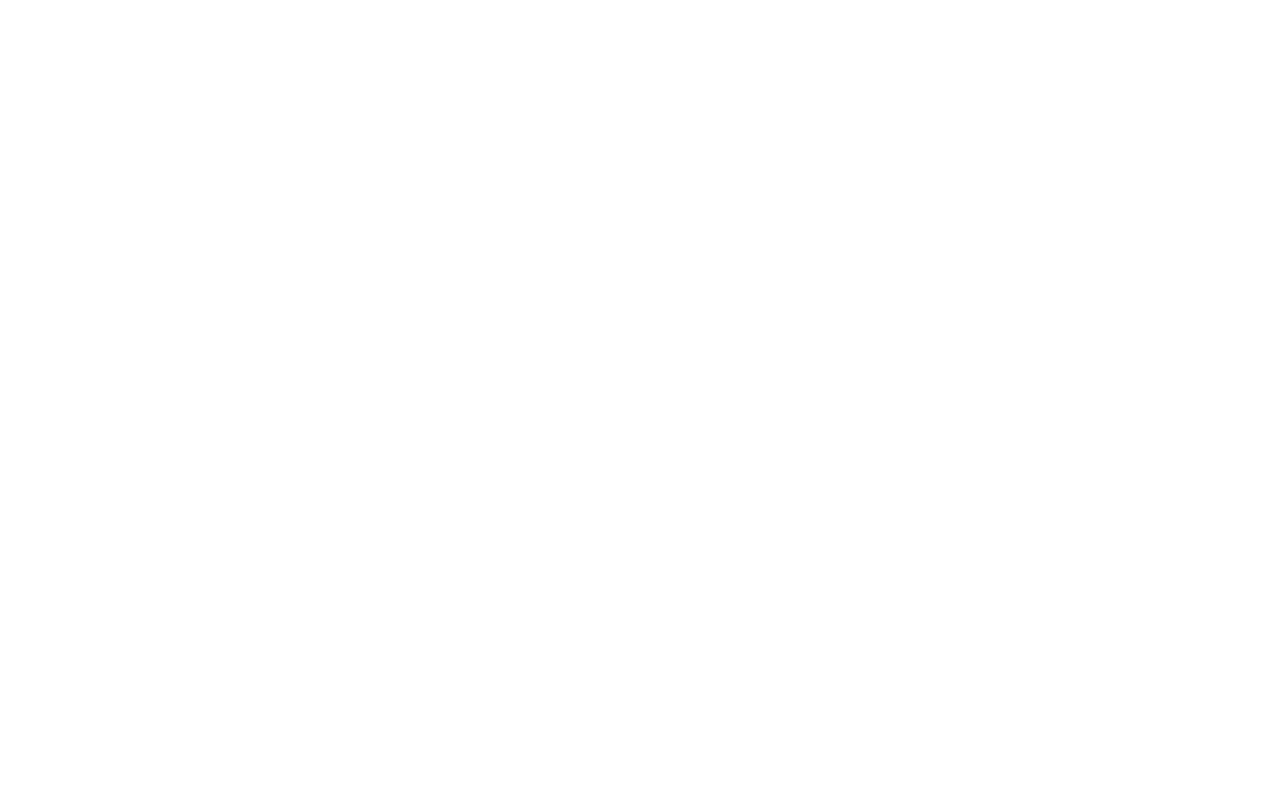
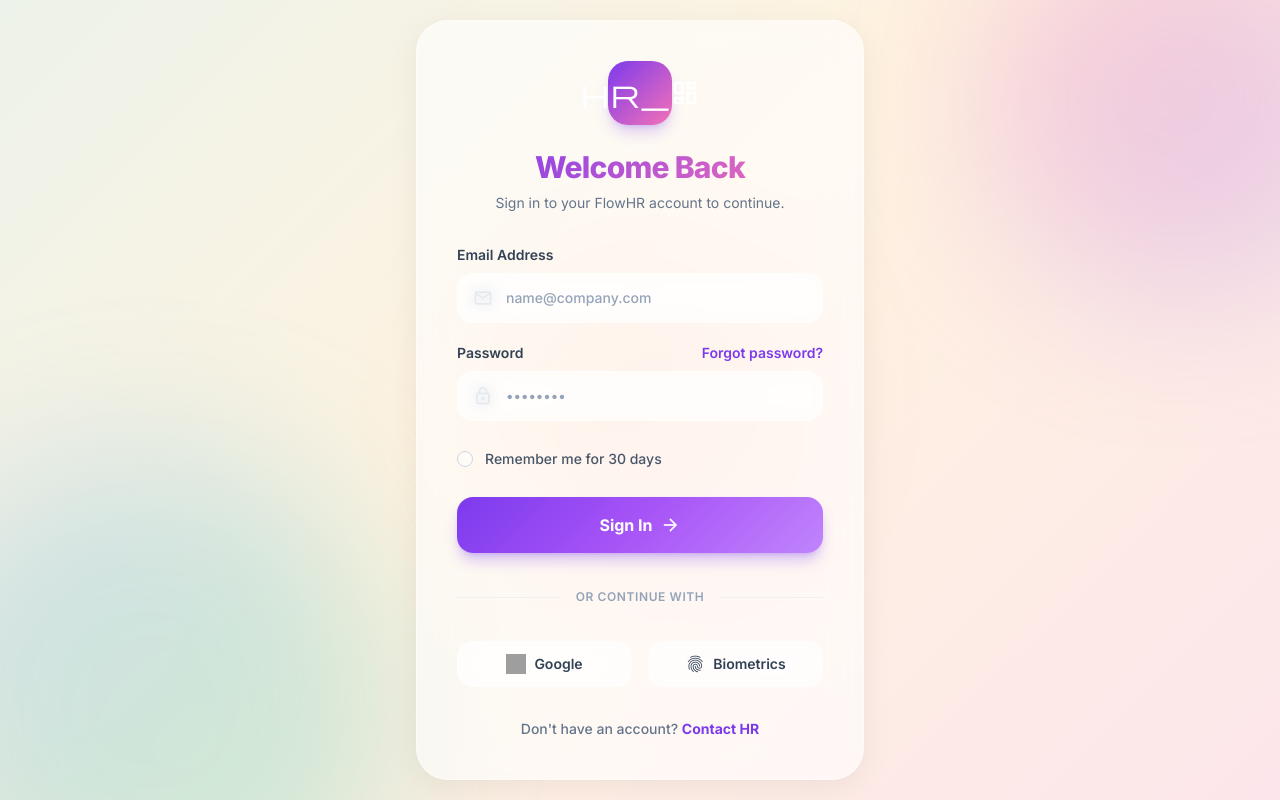
Before and after one commit to zegerindonesia-oss/FlowHR, a React (Vite) app in the folder apps/web/: page /login in a window 1280 px wide. Before the commit this address had no page. Built offline with nearby package versions, Linux system fonts and the light colour scheme; grey boxes are pictures that could not be loaded.

Commit message:
feat: add login page with glassmorphism UI

```diff
--- a/apps/web/src/App.tsx
+++ b/apps/web/src/App.tsx
@@ -8,11 +8,13 @@
 import Messages from './pages/Messages'
 import Settings from './pages/Settings'
 import Support from './pages/Support'
+import Login from './pages/Login'
 
 function App() {
   return (
     <BrowserRouter>
       <Routes>
+        <Route path="/login" element={<Login />} />
         <Route element={<Layout />}>
           <Route path="/" element={<Dashboard />} />
           <Route path="/employees" element={<Employees />} />
--- /dev/null
+++ b/apps/web/src/pages/Login.tsx
@@ -0,0 +1,118 @@
+import { useState } from 'react';
+import { useNavigate } from 'react-router-dom';
+
+export default function Login() {
+    const [email, setEmail] = useState('');
+    const [password, setPassword] = useState('');
+    const navigate = useNavigate();
+
+    const handleLogin = (e: React.FormEvent) => {
+        e.preventDefault();
+        // Temporary mock login: Just redirect to dashboard
+        navigate('/');
+    };
+
+    return (
+        <div className="gradient-bg text-slate-800 font-display min-h-screen relative flex items-center justify-center p-4">
+            {/* Decorative blobs */}
+            <div className="blob-1"></div>
+            <div className="blob-2"></div>
+            <div className="blob-3"></div>
+
+            <div className="glass-card w-full max-w-md p-8 md:p-10 rounded-[2rem] relative z-10">
+                <div className="text-center mb-8">
+                    <div className="w-16 h-16 bg-gradient-to-br from-primary to-accent rounded-2xl flex items-center justify-center text-white font-bold text-2xl shadow-lg shadow-primary/25 mx-auto mb-6 transform hover:scale-105 transition-transform duration-300">
+                        <span className="material-symbols-outlined text-3xl">hr_dashboard</span>
+                    </div>
+                    <h1 className="text-3xl font-extrabold tracking-tight gradient-text mb-2">Welcome Back</h1>
+                    <p className="text-slate-500 text-sm">Sign in to your FlowHR account to continue.</p>
+                </div>
+
+                <form onSubmit={handleLogin} className="space-y-5">
+                    <div>
+                        <label className="block text-sm font-semibold text-slate-700 mb-2" htmlFor="email">
+                            Email Address
+                        </label>
+                        <div className="relative">
+                            <span className="material-symbols-outlined absolute left-4 top-1/2 -translate-y-1/2 text-slate-400 text-xl">mail</span>
+                            <input
+                                id="email"
+                                type="email"
+                                value={email}
+                                onChange={(e) => setEmail(e.target.value)}
+                                className="w-full pl-12 pr-4 py-3.5 glass-input rounded-xl text-sm focus:ring-2 focus:ring-primary/50 focus:border-primary/50 focus:outline-none placeholder:text-slate-400 transition-all font-medium"
+                                placeholder="name@company.com"
+                                required
+                            />
+                        </div>
+                    </div>
+
+                    <div>
+                        <div className="flex items-center justify-between mb-2">
+                            <label className="block text-sm font-semibold text-slate-700" htmlFor="password">
+                                Password
+                            </label>
+                            <a href="#" className="flex items-center gap-1 text-sm font-semibold text-primary hover:text-primary-light transition-colors">
+                                Forgot password?
+                            </a>
+                        </div>
+                        <div className="relative">
+                            <span className="material-symbols-outlined absolute left-4 top-1/2 -translate-y-1/2 text-slate-400 text-xl">lock</span>
+                            <input
+                                id="password"
+                                type="password"
+                                value={password}
+                                onChange={(e) => setPassword(e.target.value)}
+                                className="w-full pl-12 pr-4 py-3.5 glass-input rounded-xl text-sm focus:ring-2 focus:ring-primary/50 focus:border-primary/50 focus:outline-none placeholder:text-slate-400 transition-all font-medium"
+                                placeholder="••••••••"
+                                required
+                            />
+                        </div>
+                    </div>
+
+                    <div className="flex items-center gap-3 py-2">
+                        <input
+                            type="checkbox"
+                            id="remember"
+                            className="w-4 h-4 rounded text-primary border-slate-300 focus:ring-primary/50 bg-white/50"
+                        />
+                        <label htmlFor="remember" className="text-sm font-medium text-slate-600">
+                            Remember me for 30 days
+                        </label>
+                    </div>
+
+                    <button
+                        type="submit"
+                        className="btn-gradient w-full py-4 rounded-xl font-bold text-white text-base shadow-lg shadow-primary/30 flex items-center justify-center gap-2 group"
+                    >
+                        <span>Sign In</span>
+                        <span className="material-symbols-outlined text-[20px] group-hover:translate-x-1 transition-transform">arrow_forward</span>
+                    </button>
+
+                    <div className="relative flex items-center py-4">
+                        <div className="flex-grow border-t border-slate-200/50"></div>
+                        <span className="flex-shrink-0 mx-4 text-xs font-semibold text-slate-400 uppercase tracking-wider">
+                            Or continue with
+                        </span>
+                        <div className="flex-grow border-t border-slate-200/50"></div>
+                    </div>
+
+                    <div className="grid grid-cols-2 gap-4">
+                        <button type="button" className="flex items-center justify-center gap-2 py-3 px-4 glass rounded-xl hover:bg-white/60 transition-colors border border-white/40 text-sm font-semibold text-slate-700">
+                            <img src="https://www.svgrepo.com/show/475656/google-color.svg" className="w-5 h-5" alt="Google" />
+                            Google
+                        </button>
+                        <button type="button" className="flex items-center justify-center gap-2 py-3 px-4 glass rounded-xl hover:bg-white/60 transition-colors border border-white/40 text-sm font-semibold text-slate-700">
+                            <span className="material-symbols-outlined text-[20px] text-slate-700">fingerprint</span>
+                            Biometrics
+                        </button>
+                    </div>
+                </form>
+
+                <p className="mt-8 text-center text-sm text-slate-500 font-medium">
+                    Don't have an account? <a href="#" className="text-primary font-bold hover:underline">Contact HR</a>
+                </p>
+            </div>
+        </div>
+    );
+}
```
